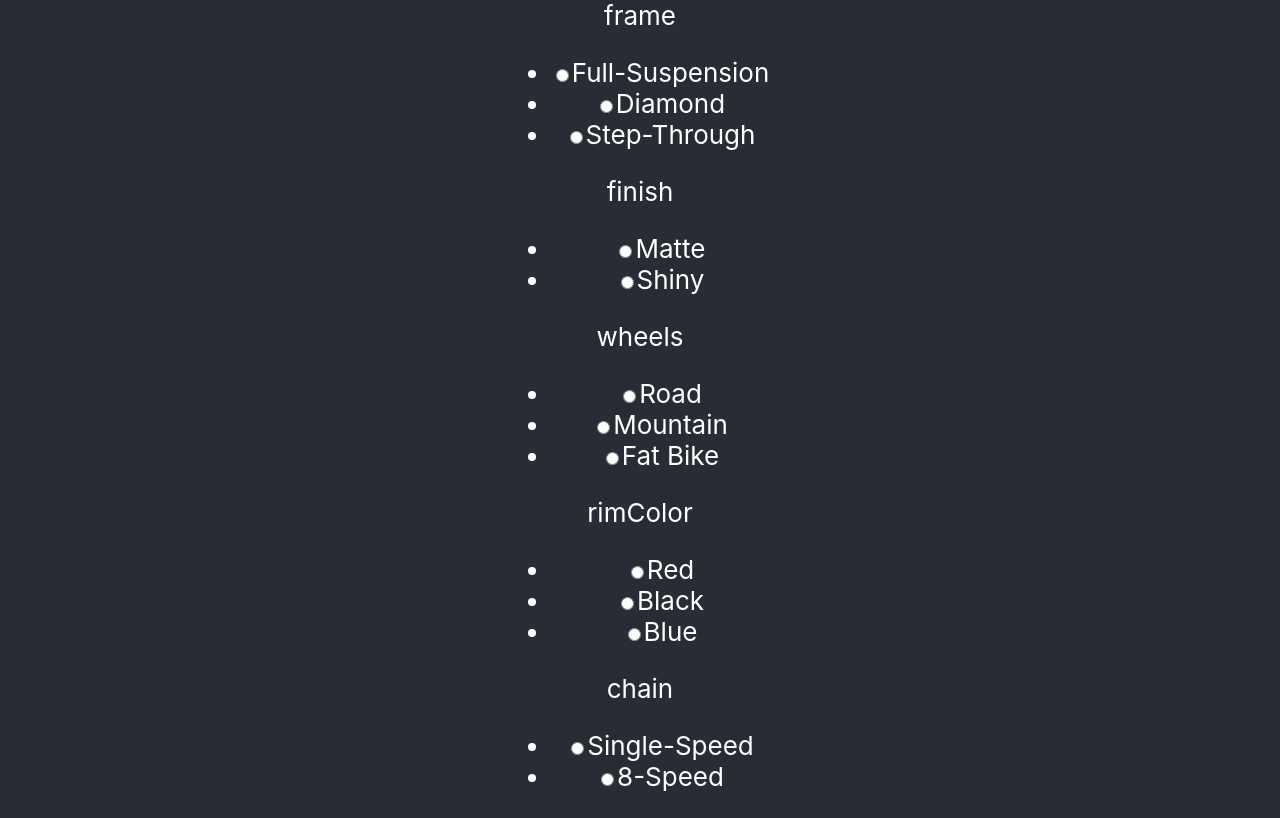
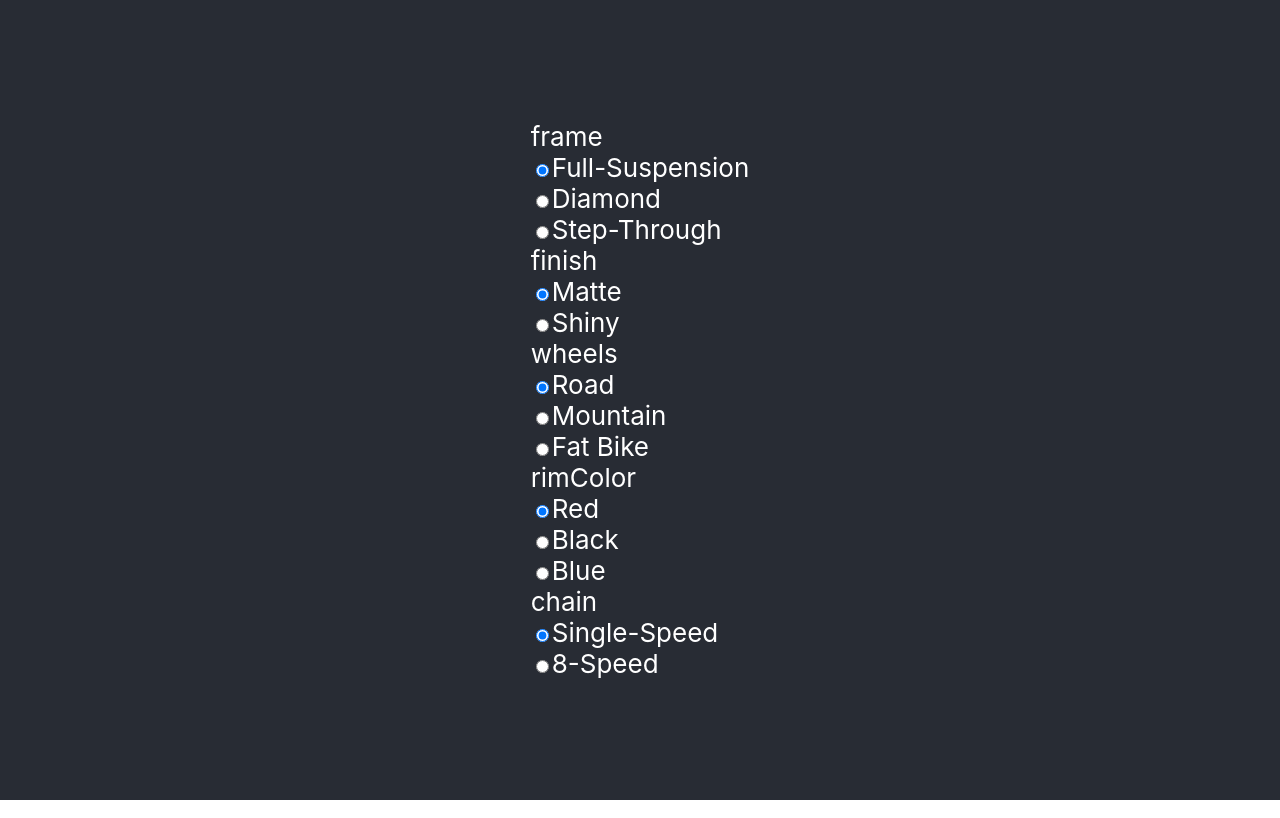
Before and after one commit to ebower12/bike-shop, a React (Create React App) app in the folder bike-shop/: page / in a window 1280 px wide. Built offline with nearby package versions, Linux system fonts and the light colour scheme.

Commit message:
got basic state working

```diff
--- a/bike-shop/package.json
+++ b/bike-shop/package.json
@@ -7,7 +7,9 @@
     "@testing-library/jest-dom": "^6.6.3",
     "@testing-library/react": "^16.2.0",
     "@testing-library/user-event": "^13.5.0",
+    "bootstrap": "^5.3.3",
     "react": "^19.0.0",
+    "react-bootstrap": "^2.10.9",
     "react-dom": "^19.0.0",
     "react-scripts": "5.0.1",
     "web-vitals": "^2.1.4"
--- a/bike-shop/src/components/configuration-bar.js
+++ b/bike-shop/src/components/configuration-bar.js
@@ -1,24 +1,48 @@
 import React from "react";
+import { useReducer } from "react";
+import Form from "react-bootstrap/Form";
 import ConfigData from "../config-data";
+import configReducer, { initialState } from "../reducers/configReducer";
 
 export default function ConfigurationBar() {
-  const listItems = Object.keys(ConfigData).map((category) => {
+  const [state, dispatch] = useReducer(configReducer, initialState);
+
+  function handleRadioSelect(category, option) {
+    dispatch({
+      type: "update",
+      options: {
+        ...state.options,
+        [category]: option,
+      },
+    });
+  }
+
+  try {
+    const listOptions = () =>
+      Object.keys(ConfigData).map((category) => {
         const options = ConfigData[category].map((option) => {
           return (
-        <li>
-          <input type="radio" id="radio" />
-          <label>{option}</label>
-        </li>
+            <Form.Check
+              type="radio"
+              id={option}
+              key={`${category}-${option}`}
+              label={option}
+              checked={state.options[category] === option}
+              onChange={() => handleRadioSelect(category, option)}
+            />
           );
         });
 
         return (
-      <div>
+          <div key={category} style={{ display: "grid", justifyItems: "left" }}>
             <label>{category}</label>
-        <ul>{options}</ul>
+            {options}
           </div>
         );
       });
 
-  return <div>{listItems}</div>;
+    return <Form>{listOptions()}</Form>;
+  } catch (err) {
+    console.log(err);
   }
+}
--- a/bike-shop/src/config-data.js
+++ b/bike-shop/src/config-data.js
@@ -1,7 +1,9 @@
-export default {
+const ConfigData = {
   frame: ["Full-Suspension", "Diamond", "Step-Through"],
   finish: ["Matte", "Shiny"],
   wheels: ["Road", "Mountain", "Fat Bike"],
   rimColor: ["Red", "Black", "Blue"],
   chain: ["Single-Speed", "8-Speed"],
 };
+
+export default ConfigData;
--- /dev/null
+++ b/bike-shop/src/reducers/configReducer.js
@@ -0,0 +1,30 @@
+export const initialState = {
+  options: {
+    frame: "Full-Suspension",
+    finish: "Matte",
+    wheels: "Road",
+    rimColor: "Red",
+    chain: "Single-Speed",
+  },
+};
+
+function configReducer(state, action) {
+  switch (action.type) {
+    case "update": {
+      const newState = {
+        options: action.options,
+      };
+
+      state = newState;
+      break;
+    }
+    default: {
+      console.log("Invalid action type");
+      break;
+    }
+  }
+
+  return state;
+}
+
+export default configReducer;
```
Also changed, not shown: 1 other file (tests, documents, lock files or other folders). Lines whose indentation alone changed are shown as unchanged.
